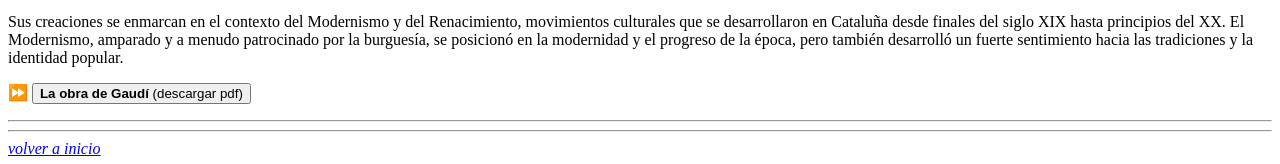
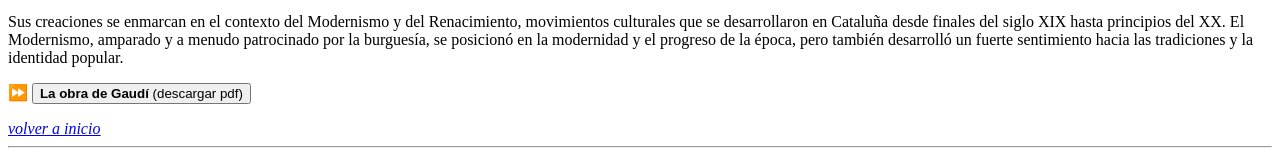
Before and after one commit to fontanillus/maravillas, a plain HTML site: page index.html in a window 1280 px wide. Shown: the part 1182-1346 px from the top of the page. Drawn offline with Linux system fonts and the light colour scheme.

Commit message:
Add files via upload

```diff
--- a/index.html
+++ b/index.html
@@ -47,7 +47,7 @@
 <p>Sus creaciones se enmarcan en el contexto del Modernismo y del Renacimiento, movimientos culturales que se desarrollaron en Cataluña desde finales del siglo XIX hasta principios del XX. El Modernismo, amparado y a menudo patrocinado por la burguesía, se posicionó en la modernidad y el progreso de la época, pero también desarrolló un fuerte sentimiento hacia las tradiciones y la identidad popular.</p>
 <p>&#9193;
 <a href="pdf/obragaudi.pdf"><button><b>La obra de Gaudí </b>(descargar pdf)</button></a>
-<hr> <hr>
+<p></p>
 <a href="#top"><i><u>volver a inicio</u></i></a>
 <hr>
 <a name="tarraco"><h2>Tárraco</h2></a>
```
